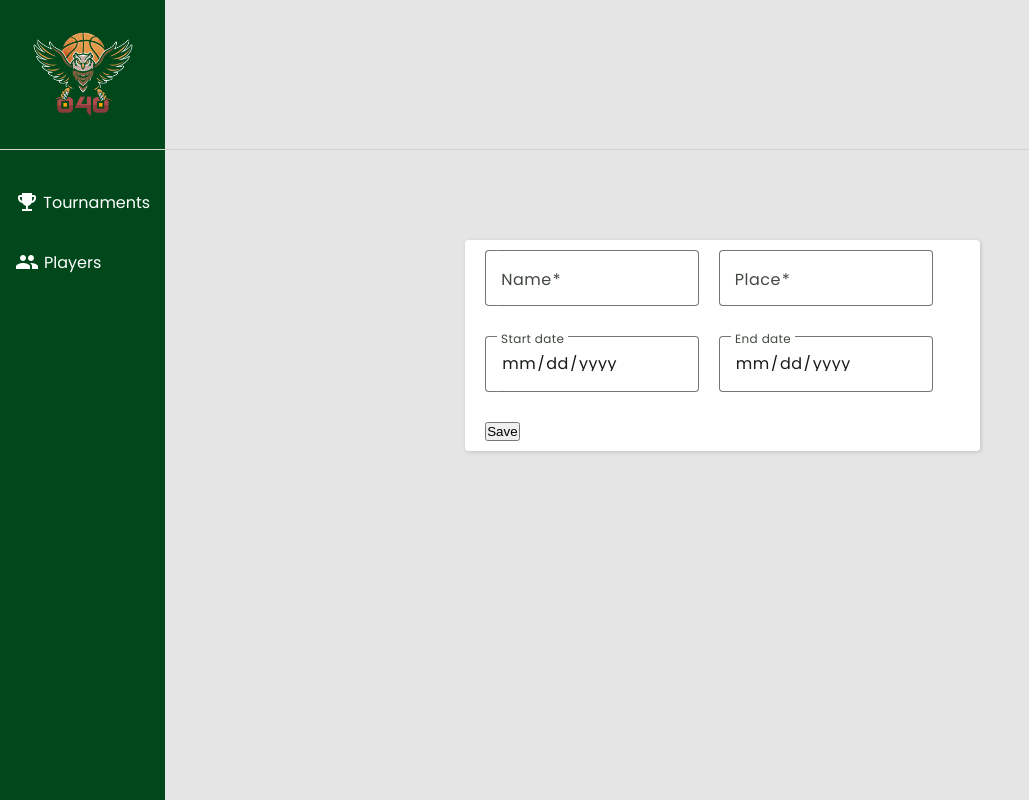
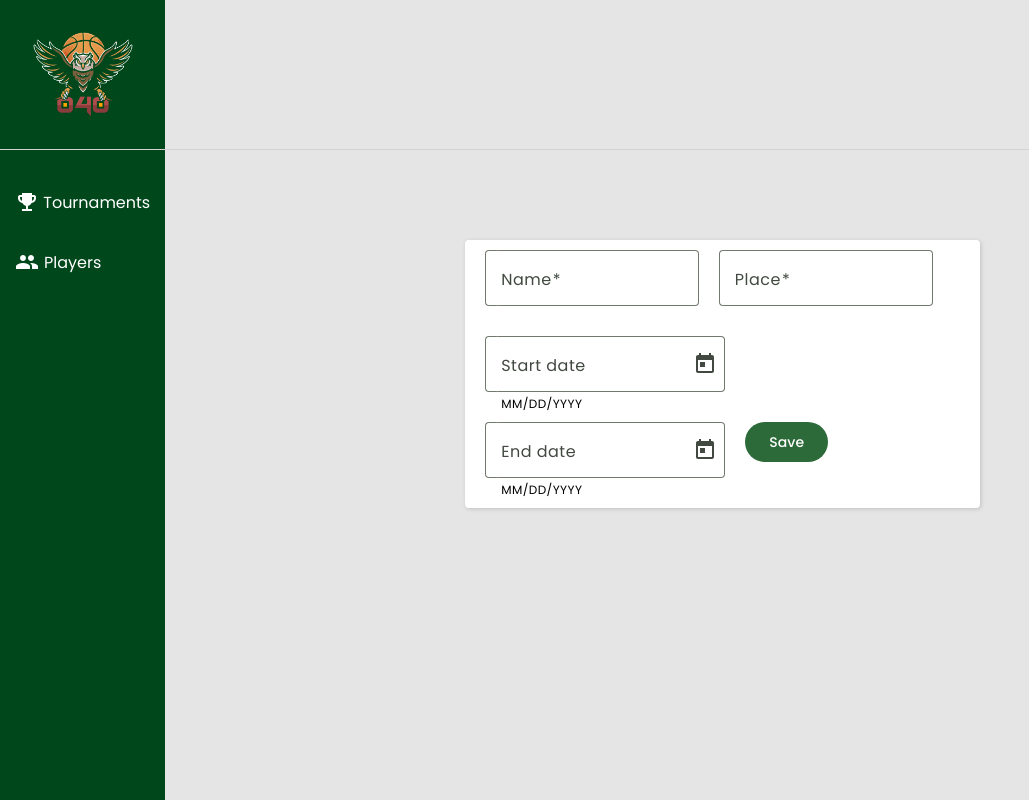
Before and after one commit to kwiatkowskijan/040basket-league, an Angular app: page /tournament in a window 1280 px wide. Shown: the whole page, without its empty margins (0-1029 px from the left). Built offline with nearby package versions, Linux system fonts and the light colour scheme; data requests are answered from the project's data file.

Commit message:
Tournament datepickers

```diff
--- a/db.json
+++ b/db.json
@@ -3,7 +3,7 @@
     {
       "id": "0",
       "name": "040Basket Tournament 1.1",
-      "startDate": "0032-03-11",
+      "startDate": "2024-03-10T23:00:00.000Z",
       "endDate": "2023-09-09",
       "place": "MOSiR Puszczykowo100"
     },
--- a/src/app/tournament-details/tournament-details.component.html
+++ b/src/app/tournament-details/tournament-details.component.html
@@ -59,13 +59,19 @@
                     </mat-form-field>
                     <mat-form-field appearance="outline">
                         <mat-label>Start date</mat-label>
-                        <input matInput type="date" id="start-date" formControlName="startDate">
+                        <input matInput [matDatepicker]="startPicker" id="start-date" formControlName="startDate">
+                        <mat-hint>MM/DD/YYYY</mat-hint>
+                        <mat-datepicker-toggle matIconSuffix [for]="startPicker"></mat-datepicker-toggle>
+                        <mat-datepicker #startPicker></mat-datepicker>
                     </mat-form-field>
                     <mat-form-field appearance="outline">
                         <mat-label>End date</mat-label>
-                        <input matInput type="date" id="end-date" formControlName="endDate">
+                        <input matInput [matDatepicker]="endPicker" id="end-date" formControlName="endDate">
+                        <mat-hint>MM/DD/YYYY</mat-hint>
+                        <mat-datepicker-toggle matIconSuffix [for]="endPicker"></mat-datepicker-toggle>
+                        <mat-datepicker #endPicker></mat-datepicker>
                     </mat-form-field>
-                    <button type="submit">Save</button>
+                    <button type="submit" mat-flat-button>Save</button>
                 </form>
             </div>
         </div>
--- a/src/app/tournament-details/tournament-details.component.ts
+++ b/src/app/tournament-details/tournament-details.component.ts
@@ -1,4 +1,4 @@
-import { Component, inject } from '@angular/core';
+import { ChangeDetectionStrategy, Component, inject } from '@angular/core';
 import { CommonModule } from '@angular/common';
 import { FormControl, FormGroup, ReactiveFormsModule, Validators } from '@angular/forms';
 import { ActivatedRoute } from '@angular/router';
@@ -11,13 +11,17 @@ import { MatButtonModule } from '@angular/material/button';
 import { MatInputModule } from '@angular/material/input';
 import { MatFormFieldModule } from '@angular/material/form-field';
 import { TournamentTeamListComponent } from '../tournament-team-list/tournament-team-list/tournament-team-list.component';
+import { MatDatepickerModule } from '@angular/material/datepicker';
+import { provideNativeDateAdapter } from '@angular/material/core';
 
 @Component({
   selector: 'app-tournament-details',
   standalone: true,
-  imports: [CommonModule, ReactiveFormsModule, MatIconModule, MatButtonModule, MatDividerModule, MatInputModule, MatFormFieldModule, TournamentTeamListComponent],
+  imports: [CommonModule, ReactiveFormsModule, MatIconModule, MatButtonModule, MatDividerModule, MatInputModule, MatFormFieldModule, TournamentTeamListComponent, MatDatepickerModule],
   templateUrl: './tournament-details.component.html',
-  styleUrl: './tournament-details.component.css'
+  styleUrl: './tournament-details.component.css',
+  providers: [provideNativeDateAdapter()],
+  changeDetection: ChangeDetectionStrategy.OnPush,
 })
 export class TournamentDetailsComponent {
   tournamentId!: string;
```
